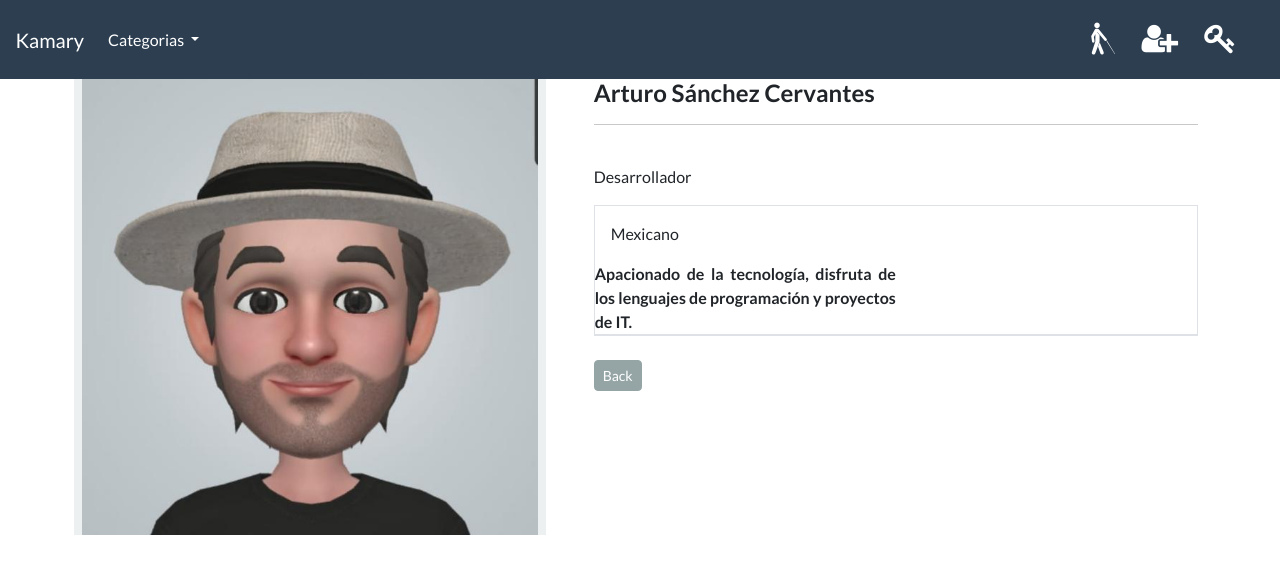
After one commit to arthus99/coder-python-final, a Django app: page /about/ in a window 1280 px wide. The commit adds this page. Shown: the top 574 px of the page. Run offline with Django 5.2, Linux system fonts and the light colour scheme; data comes from the database, SQL or seed files in the repository; both versions use the stored data as it was after the commit; some libraries are stand-ins or nearby versions.

Commit message:
con about.html y corrección de categorias vacias

```diff
--- a/requirements.txt
+++ b/requirements.txt
@@ -1,5 +1,5 @@
 asgiref==3.8.1
-#debugpy==1.8.7  # debugging
+#debugpy==1.8.7  #debugging
 Django==5.1.1
 django-crispy-forms==1.14.0
 django-utils-six==2.0
--- a/static/js/ajax.js
+++ b/static/js/ajax.js
@@ -139,14 +139,20 @@ $(document).on("click", ".save-btn", function(e) {
 
 $(document).on("click", ".add-btn", function(e) {
     e.preventDefault();
+
     const categoryAdd = $(this).data('url');
     const csrf = $(this).data('csrf');
     const category_name = $("#new-name").val();
     const category_slug = $("#new-slug").val();
-    console.log(categoryAdd);
-    console.log(csrf);
-    console.log(category_slug);
-    console.log(category_name);
+
+    // Validar que los campos no estén vacíos
+    if (!category_name || !category_slug) {
+        alert("El nombre y el slug son requeridos.");
+        return;
+    }
+
+    // Deshabilitar el botón para prevenir múltiples clics
+    $(this).prop("disabled", true);
 
     $.ajax({
         url: categoryAdd,
@@ -159,13 +165,20 @@ $(document).on("click", ".add-btn", function(e) {
         },
         success: function(json) {
             console.log(json);
+            alert("Categoría creada exitosamente."); // Mensaje de éxito
             location.reload(true);
         },
         error: function(xhr, errmsg, err) {
             console.log(`Error en la solicitud: ${xhr.status} - ${xhr.statusText}`);
+            alert(`Error: ${xhr.responseJSON.error || 'Ocurrió un error inesperado.'}`); // Mensaje de error
+        },
+        complete: function() {
+            // Habilitar el botón nuevamente
+            $(this).prop("disabled", false);
         }
     });
 });
+
 
 // Función para generar slugs
 function slugify(text) {
--- /dev/null
+++ b/store/templates/store/about.html
@@ -0,0 +1,33 @@
+{% extends './base.html' %}
+{% load static %}
+
+{% block content %}
+<div class="container table-responsive-sm" >
+    <div class="row g-3">
+        <div class="col-md-5 col-lg-5 order-md-first bg-light">
+            <img class="img-fluid mx-auto d-block" alt="Responsive image" src="/media/images/me.jpg">
+        </div>
+        <br>
+        <div class="col-md-7 col-lg-7 ps-md-3 ps-lg-5">
+            <h1 class="mb-0 h4">   </h1>
+            <span class="h4 fw-bold"> Arturo Sánchez Cervantes </span>
+            <hr>
+            <br>
+            <p> Desarrollador </p>
+            <div class="border">
+                <div class="col border-bottom">
+                    <div class="row p-3">
+                        <div class="col-6"> Mexicano </div>
+                    </div>
+                    <div class="col-6 text-justify">
+                        <strong>Apacionado de la tecnología, disfruta de los lenguajes de programación y proyectos de IT. </strong></div>
+                </div>
+            </div>
+            <br>
+            <input class="btn btn-secondary btn-sm"" type="button"
+        value="Back" onclick="history.back()">
+        </div>
+    </div>
+</div>
+<br>
+{% endblock %}
--- a/store/templates/store/base.html
+++ b/store/templates/store/base.html
@@ -77,6 +77,15 @@
 
         <div class="collapse navbar-collapse text-center" id="navbarNavDropdown">
             <ul class="navbar-nav ms-auto">
+                <li class="nav-item">
+                    <a data-toggle="tooltip"
+                        title="&nbsp;about developer"
+                        class="btn btn-alert navbar-btn text-white"
+                        type="button"
+                        href="{% url "about" %}">
+                        <i class="fa fa-blind fa-2x" aria-hidden="true"></i>
+                    </a>
+                </li>
 
                 {% if user.is_authenticated  %}
 
--- a/store/urls.py
+++ b/store/urls.py
@@ -5,4 +5,5 @@ urlpatterns = [
     path("", views.store, name="store"),
     path("product/<slug:product_slug>", views.product_info, name="product_info"),
     path("search/<slug:category_slug>", views.list_category, name="list_category"),
+    path("about/", views.about, name="about"),
 ]
--- a/store/views.py
+++ b/store/views.py
@@ -3,6 +3,10 @@ from django.shortcuts import render, get_object_or_404
 from .models import Category, Product
 
 # Create your views here.
+
+
+def about(request):
+    return render(request, "store/about.html")
 
 
 def store(request):
```
Also changed, not shown: profiles/views.py (+20 -10 lines), db.sqlite3, readme.md (added), static/media/images/me.jpg (added), static/media/images/vela-aromatica_yPhRp9Q.jpg (added), testImages/kamari.png (added), testImages/tecnologia.png (added).
